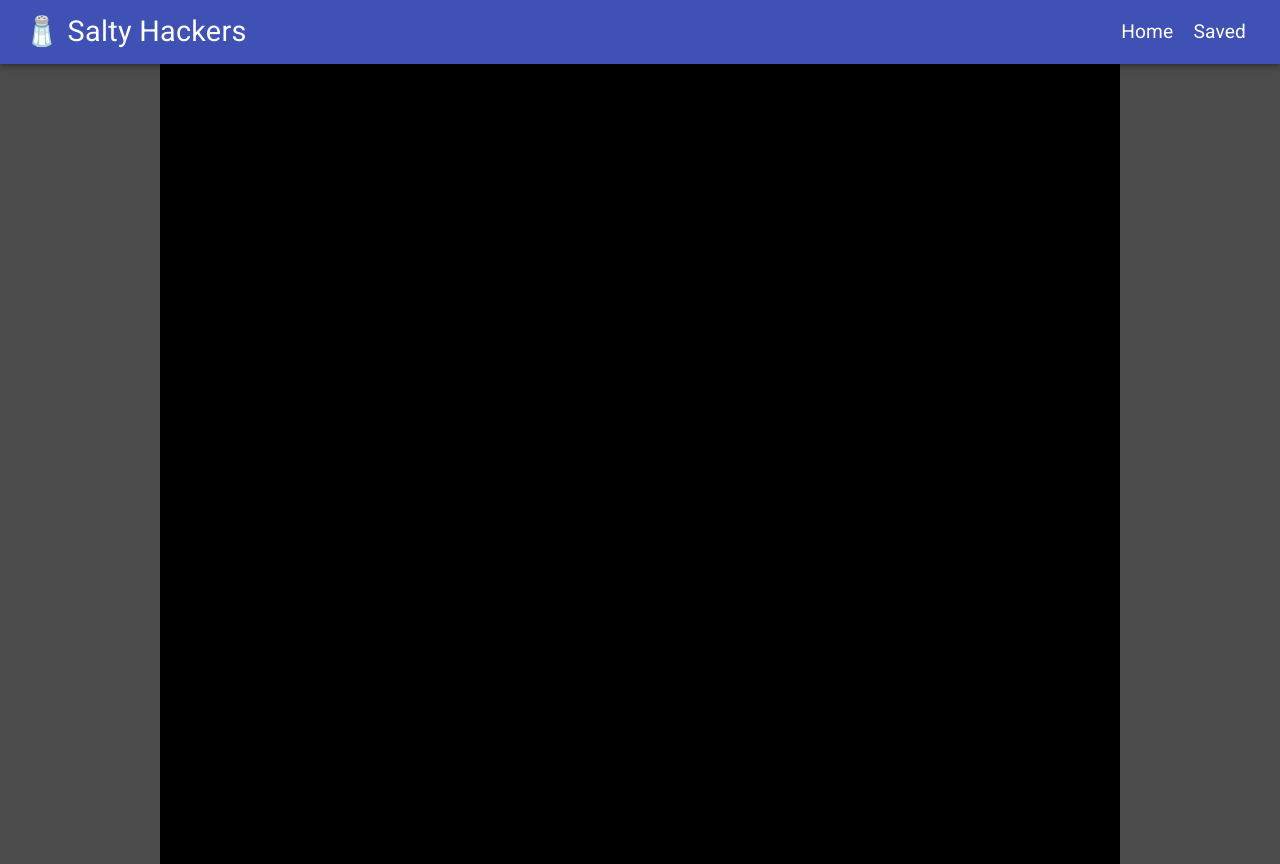
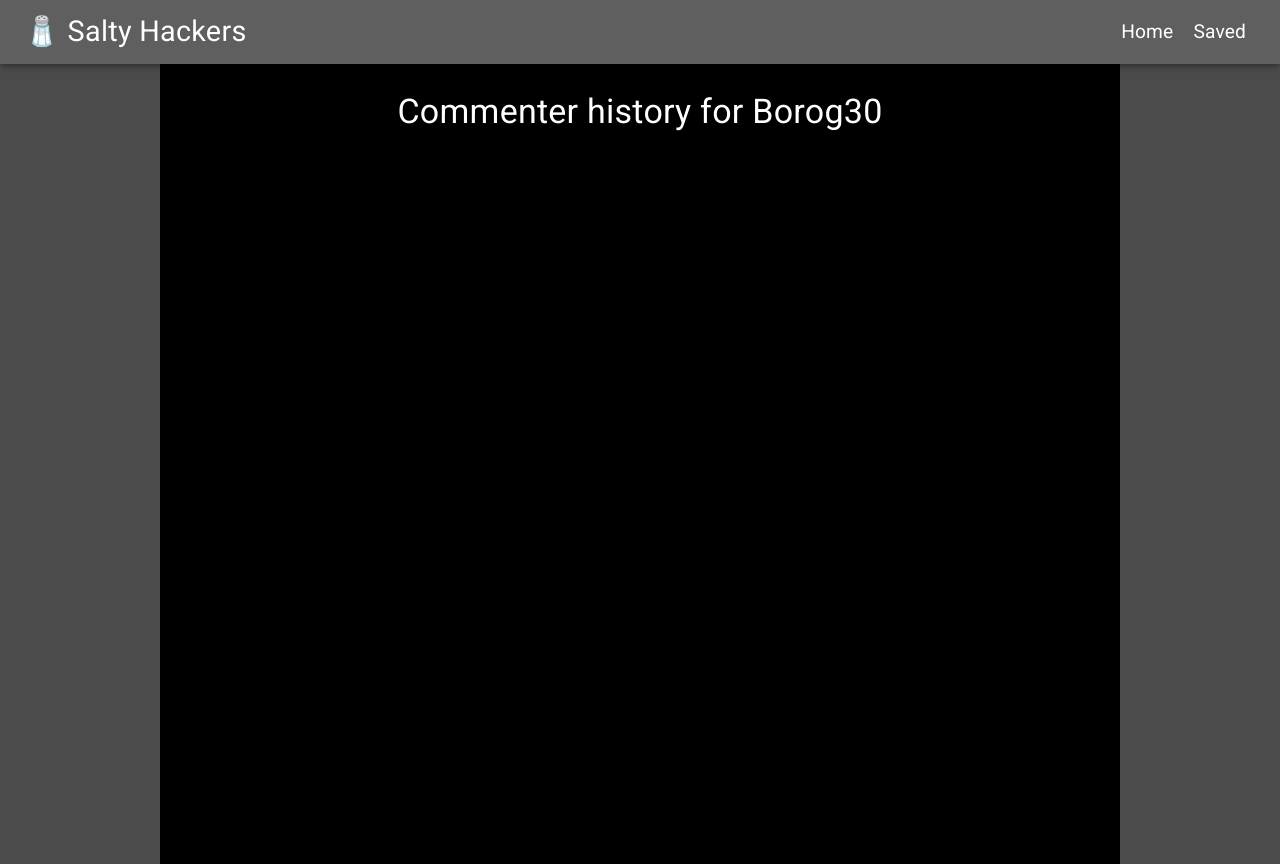
Before and after one commit to Saltiest-Hackers/Frontend, a React (Create React App) app in the folder saltiest-hackers/: page /commenter/Borog30 in a window 1280 px wide. Built offline with nearby package versions, Linux system fonts and the light colour scheme.

Commit message:
Began work on commenter page

```diff
--- a/saltiest-hackers/src/App.js
+++ b/saltiest-hackers/src/App.js
@@ -6,6 +6,7 @@ import Home from './components/Home';
 import Feed from './components/Feed';
 import Saved from './components/Saved';
 import Nav from './components/Nav';
+import Commenter from './components/Commenter';
 
 import background from './assets/background.jpg'
 
@@ -42,6 +43,9 @@ function App() {
         <Route path='/saved'>
           <Saved />
         </Route>
+        <Route path='/commenter/:id'>
+          <Commenter />
+        </Route>
       </Container>
     </React.Fragment>
   );
--- a/saltiest-hackers/src/components/Comment.js
+++ b/saltiest-hackers/src/components/Comment.js
@@ -1,5 +1,6 @@
 import React from 'react';
 import axios from 'axios';
+import { Link } from 'react-router-dom';
 import { Card, CardContent, LinearProgress, Fab, Typography, makeStyles } from '@material-ui/core';
 import SaveIcon from '@material-ui/icons/Save';
 
@@ -28,7 +29,7 @@ const Comment = (props) => {
         <Card className={classes.card}>
             <CardContent>
                 <Typography className={classes.title} component='h2'>
-                    {comment.author}
+                    <Link to={`/commenter/${comment.author}`}>{comment.author}</Link>
                 </Typography>
                 <Typography>
                     Saltiness: {comment.saltiness * 100}
--- /dev/null
+++ b/saltiest-hackers/src/components/Commenter.js
@@ -0,0 +1,23 @@
+import React, { useState, useEffect } from 'react';
+import { useParams } from 'react-router-dom';
+import { Typography, makeStyles } from '@material-ui/core';
+
+const useStyles = makeStyles(theme => ({
+    title: {
+        color: 'white',
+        textAlign: 'center',
+        paddingTop: '3%'
+    },
+}));
+
+const Commenter = (props) => {
+    const classes = useStyles();
+    const { id } = useParams();
+    return(
+        <React.Fragment>
+            <Typography variant='h4' component='h1' className={classes.title} >Commenter history for {id}</Typography>
+        </React.Fragment>
+    )
+}
+
+export default Commenter;
--- a/saltiest-hackers/src/components/Nav.js
+++ b/saltiest-hackers/src/components/Nav.js
@@ -3,6 +3,9 @@ import { AppBar, Toolbar, Typography, makeStyles, withTheme } from '@material-ui
 import { NavLink } from 'react-router-dom';
 
 const useStyles = makeStyles({
+    navBar: {
+        backgroundColor: '#5f5f5f',
+    },
     logo: {
         fontSize: '1.8rem',
     },
@@ -25,12 +28,13 @@ const useStyles = makeStyles({
 const Nav = (props) => {
     const classes = useStyles();
     return (
-        <AppBar position='sticky'>
+        <AppBar className={classes.navBar} position='sticky'>
             <Toolbar className={classes.toolbar}>
                 <Typography className={classes.logo}>🧂 Salty Hackers</Typography>
                 <nav className={classes.nav}>
                     <NavLink className={classes.navLink} to='/feed'>Home</NavLink>
                     <NavLink className={classes.navLink} to='/saved'>Saved</NavLink>
+                    {/* <NavLink className={classes.navLink} to='/saved'>Saltiest Users</NavLink> */}
                 </nav>
             </Toolbar>
         </AppBar>
```
